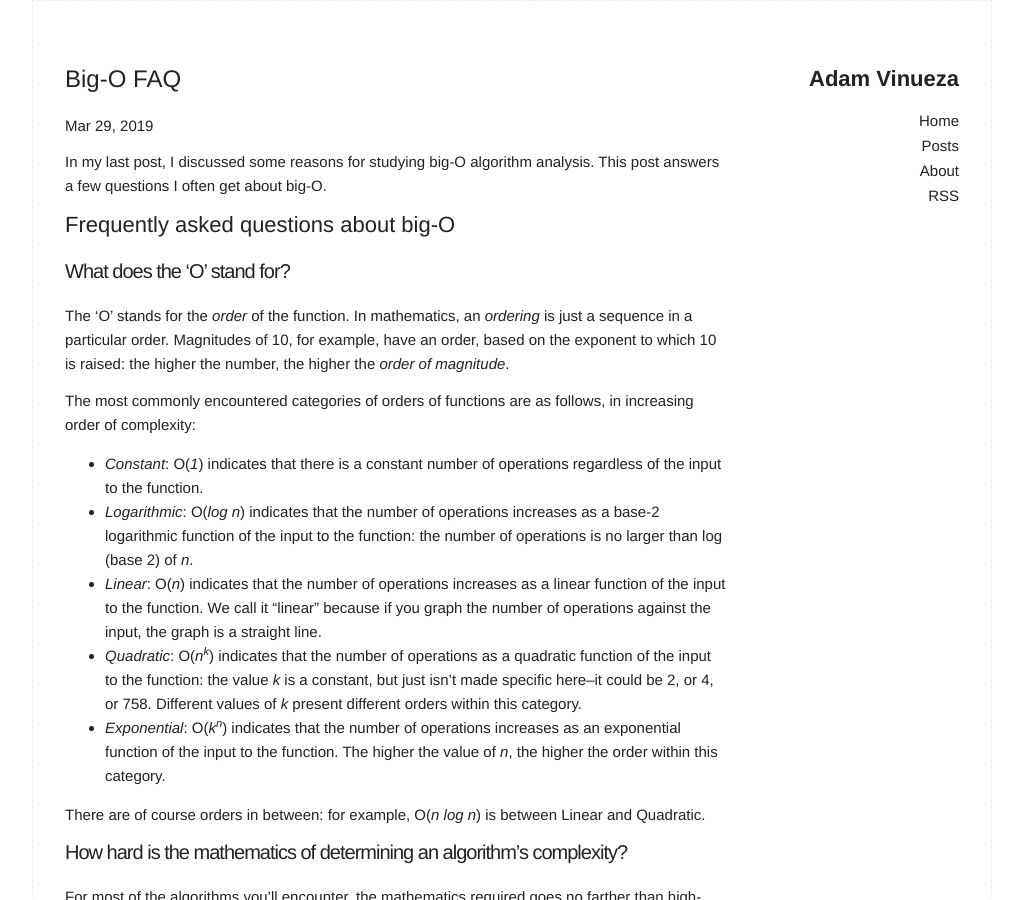
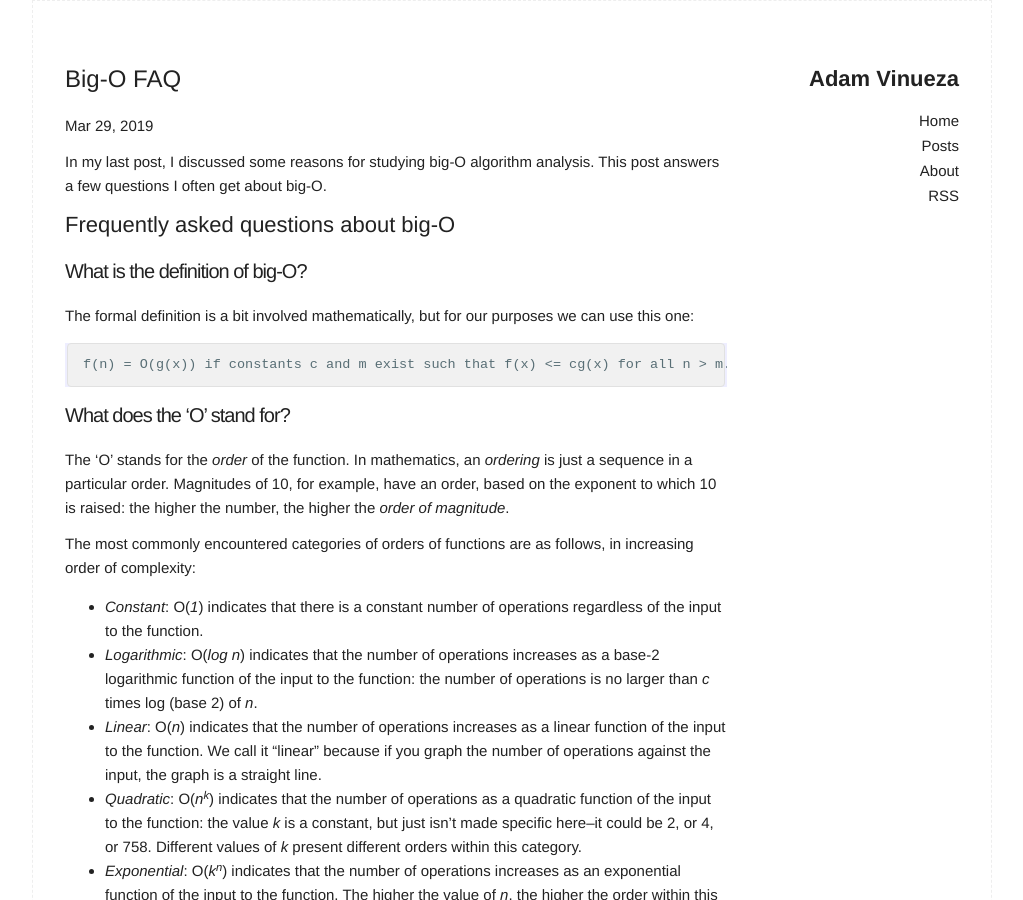
Before and after one commit to adamvinueza/adamvinueza.github.io, a Jekyll site: the page built from _posts/2019-03-29-big-o-faq.md, in a window 1280 px wide and 900 px high. Shown: the whole window, without its empty margins (128-1151 px from the left). Built offline with Jekyll 4.4.1, drawn with Linux system fonts in a browser that asks for light colours.

Commit message:
added def for big-o

````diff
--- a/_posts/2019-03-29-big-o-faq.md
+++ b/_posts/2019-03-29-big-o-faq.md
@@ -9,6 +9,13 @@ This post answers a few questions I often get about big-O.
 
 ## Frequently asked questions about big-O
 
+### What is the definition of big-O?
+
+The formal definition is a bit involved mathematically, but for our purposes we
+can use this one:
+```
+f(n) = O(g(x)) if constants c and m exist such that f(x) <= cg(x) for all n > m.
+```
 ### What does the 'O' stand for?
 
 The 'O' stands for the _order_ of the function. In mathematics, an _ordering_ is
@@ -23,7 +30,7 @@ in increasing order of complexity:
   regardless of the input to the function.
 - *Logarithmic*: O(_log n_) indicates that the number of operations increases as a
   base-2 logarithmic function of the input to the function: the number of
-  operations is no larger than log (base 2) of _n_.
+  operations is no larger than _c_ times log (base 2) of _n_.
 - *Linear*: O(_n_) indicates that the number of operations increases as a linear
   function of the input to the function. We call it "linear" because if you
   graph the number of operations against the input, the graph is a straight
````
